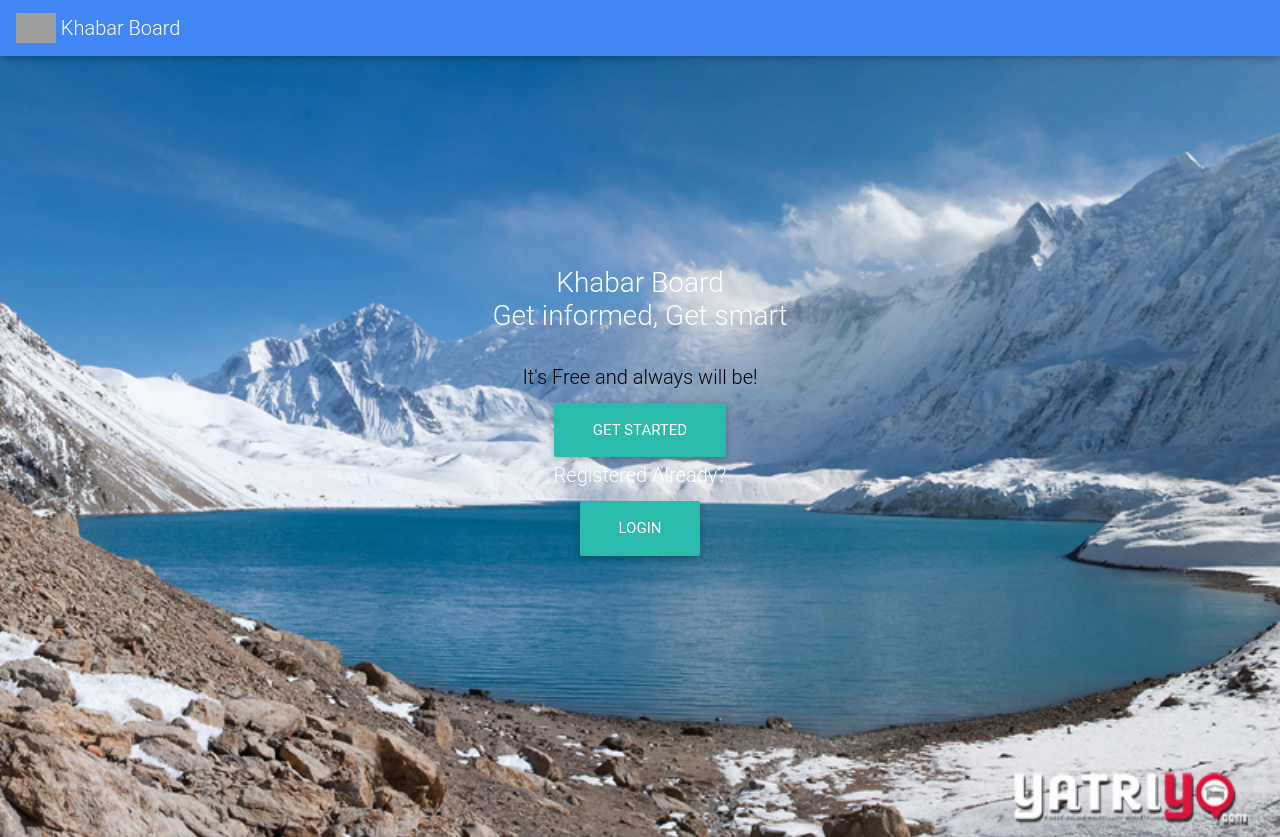
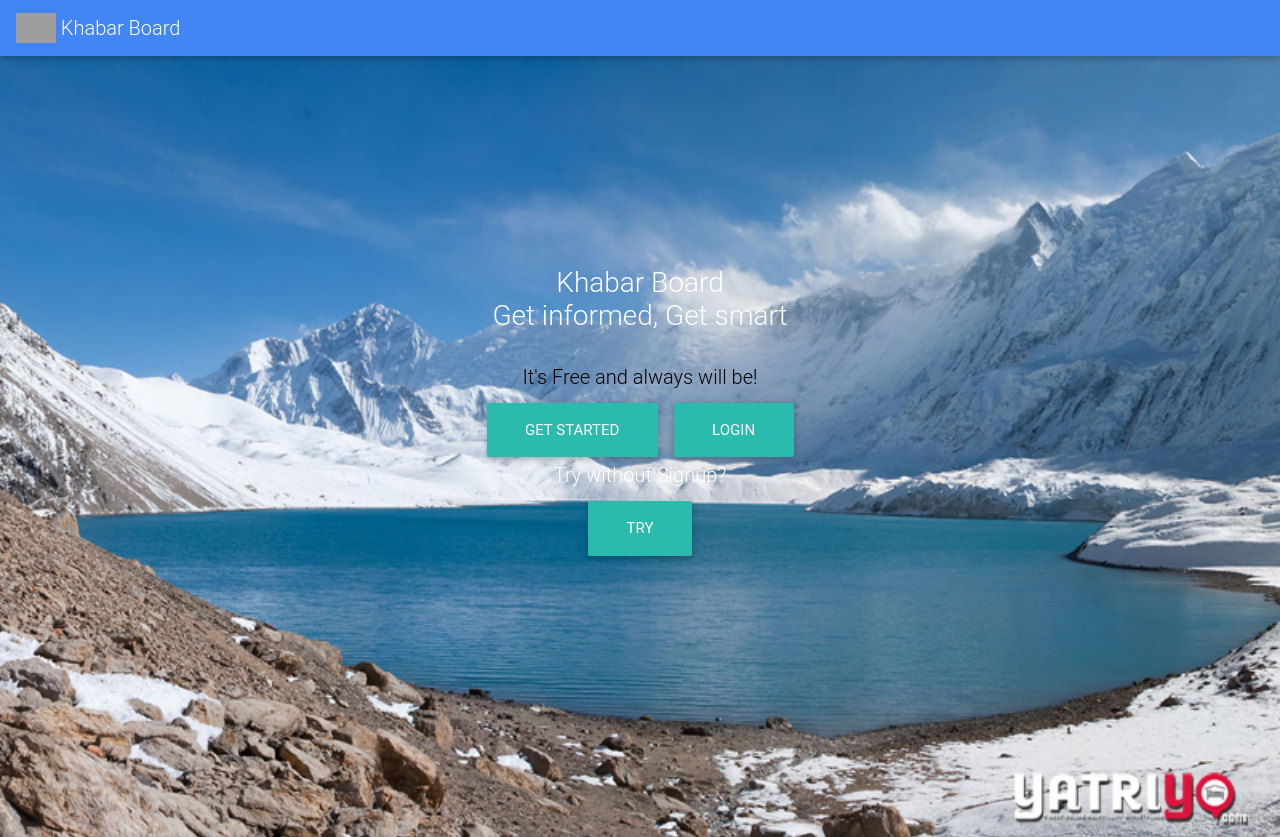
Before and after one commit to hemanta212/Nepali-news-portal-kbd, a Flask app: page / in a window 1280 px wide. Shown: the top 837 px of the page. Run offline with Flask 2, Linux system fonts and the light colour scheme; some libraries are stand-ins or nearby versions; grey boxes are pictures that could not be loaded.

Commit message:
added try option

```diff
--- a/flask_final/routes.py
+++ b/flask_final/routes.py
@@ -43,6 +43,21 @@ def signup():
     return redirect(url_for('login'))
 
   return render_template('signup.html', title="Sign Up", form=form)
+
+
+@app.route("/try", methods=["GET", 'POST'])
+def tryfree():
+  if current_user.is_authenticated:
+    return redirect(url_for('news'))
+  user = User.query.filter_by(email="try@try.com").first()
+  if not user:
+    user = User(full_name="try", email="try@try.com",
+                password="try")
+
+    db.session.add(user)
+    db.session.commit()
+  login_user(user, remember=True)
+  return redirect(url_for('news'))
 
 
 @app.route("/login", methods=["GET", 'POST'])
--- a/flask_final/templates/home.html
+++ b/flask_final/templates/home.html
@@ -10,8 +10,9 @@
 		<div class="pt-4">
 		<h5 style="color:black;">It's Free and always will be!</h5>
 		<a href="{{url_for('signup')}}"><button class="btn btn-default btn-lg" id="button">Get Started</button></a>
-		<h5>Registered Already?</h5>
-		<a href="{{url_for('login')}}"><button class="btn btn-default btn-lg" id="button">Login</button></a>
+		<a href="{{url_for('login')}}"><button class="btn btn-default btn-lg" id="button">login</button></a>
+		<h5>Try without Signup?</h5>
+		<a href="{{url_for('tryfree')}}"><button class="btn btn-default btn-lg" id="button">Try</button></a>
 		</div>
 	</div>
 </div>
```
Also changed, not shown: flask_final/site.db.
